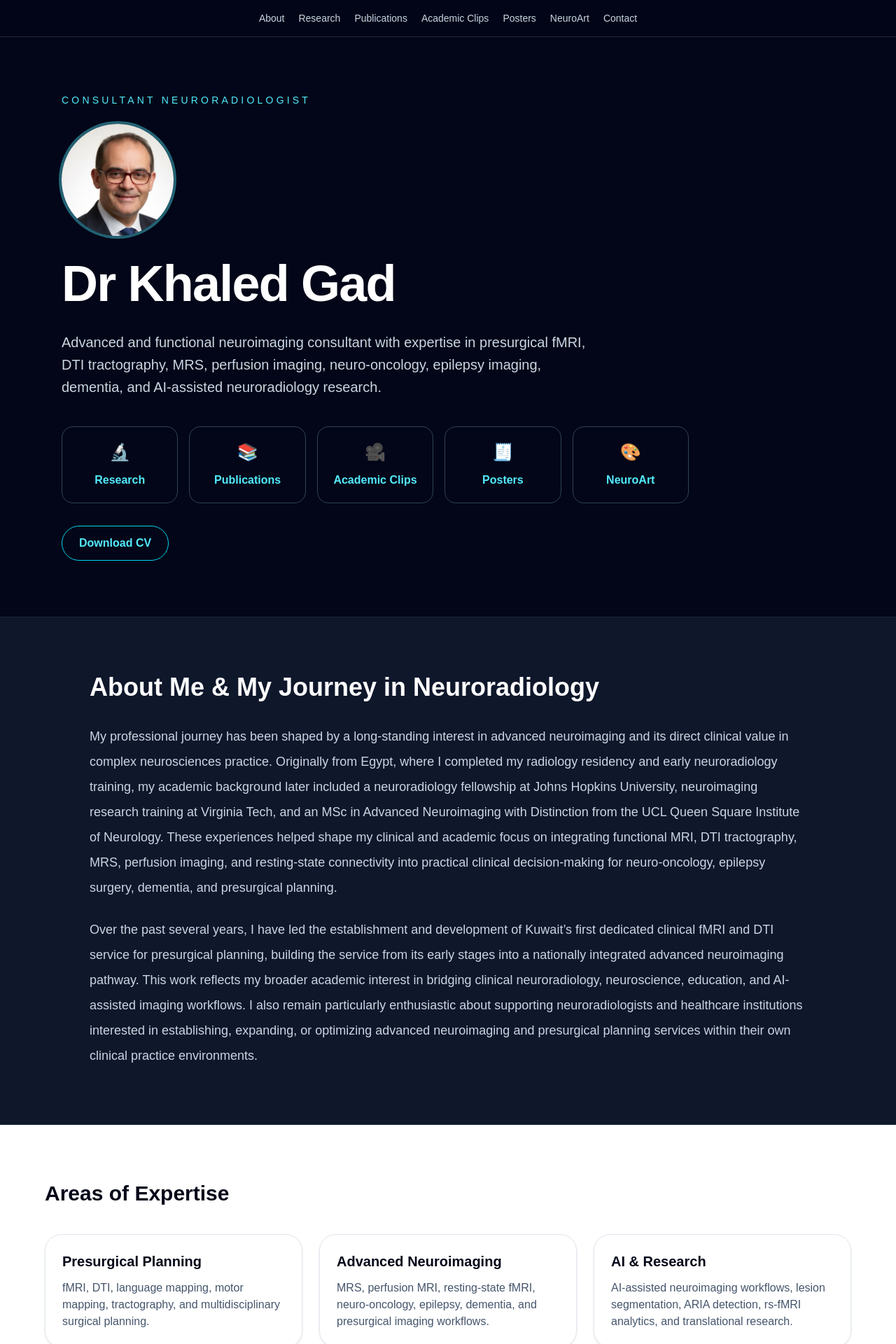
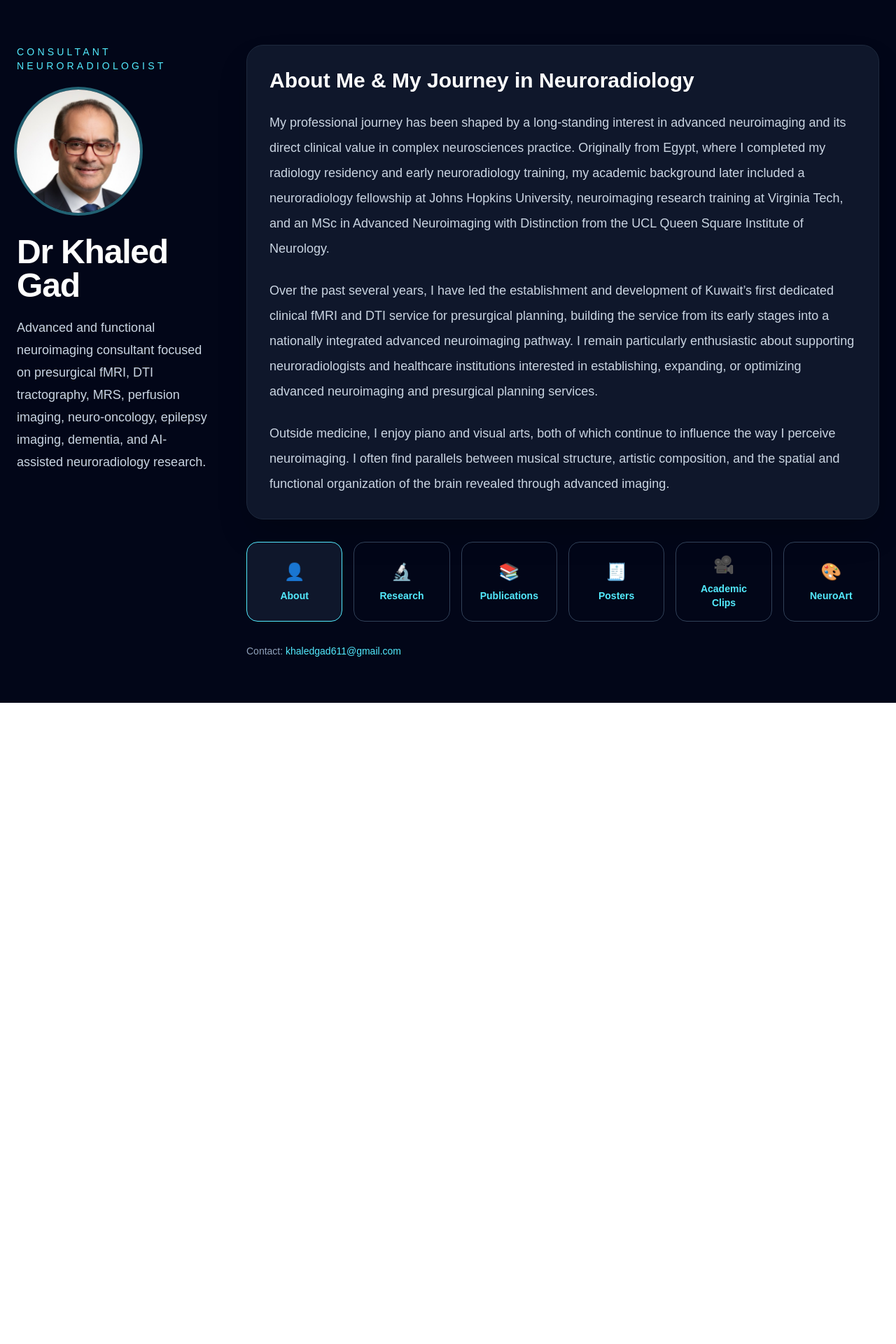
Before and after one commit to khaledneuro/dr-khaled-site, a Next.js app: page / in a window 1280 px wide. Shown: the top 1920 px of the page at 70% size. After the commit the page ends 1004 px from the top, so only its background shows below. Built offline with nearby package versions, Linux system fonts and the light colour scheme.

Commit message:
Redesign academic portfolio homepage

```diff
--- a/src/app/page.tsx
+++ b/src/app/page.tsx
@@ -1,3 +1,6 @@
+"use client";
+
+import { useState } from "react";
 import Image from "next/image";
 import profilePic from "../assets/profile.jpg";
 import fcdFig from "../assets/research/fcd.png";
@@ -7,23 +10,13 @@ import maturationFig from "../assets/research/maturation.png";
 import apoeFig from "../assets/research/apoe.png";
 
 export default function Home() {
+  const [activeSection, setActiveSection] = useState("about");
+
   return (
     <main className="min-h-screen bg-slate-950 text-white">
-      <header className="sticky top-0 z-50 border-b border-slate-800 bg-slate-950/90 backdrop-blur">
-        <nav className="mx-auto flex max-w-6xl justify-center px-6 py-4">
-          <div className="flex flex-wrap justify-center gap-5 text-sm text-slate-300">
-            <a href="#about" className="hover:text-cyan-300">About</a>
-            <a href="#research" className="hover:text-cyan-300">Research</a>
-            <a href="#publications" className="hover:text-cyan-300">Publications</a>
-            <a href="#clips" className="hover:text-cyan-300">Academic Clips</a>
-            <a href="#posters" className="hover:text-cyan-300">Posters</a>
-            <a href="#neuroart" className="hover:text-cyan-300">NeuroArt</a>
-            <a href="#contact" className="hover:text-cyan-300">Contact</a>
-          </div>
-        </nav>
-      </header>
-
-      <section className="mx-auto max-w-6xl px-6 py-20">
+      <section className="mx-auto max-w-7xl px-6 py-16">
+        <div className="grid gap-12 lg:grid-cols-[280px_1fr] lg:items-start">
+          <div>
             <p className="mb-6 text-sm uppercase tracking-[0.3em] text-cyan-300">
               Consultant Neuroradiologist
             </p>
@@ -31,355 +24,209 @@ export default function Home() {
             <Image
               src={profilePic}
               alt="Dr Khaled Gad"
-          className="mb-8 h-40 w-40 rounded-full object-cover ring-4 ring-cyan-300/40"
+              className="mb-8 h-44 w-44 rounded-full object-cover ring-4 ring-cyan-300/40"
               priority
             />
 
-        <h1 className="max-w-4xl text-5xl font-bold tracking-tight md:text-7xl">
+            <h1 className="text-5xl font-bold tracking-tight">
               Dr Khaled Gad
             </h1>
 
-        <p className="mt-8 max-w-3xl text-xl leading-8 text-slate-300">
-          Advanced and functional neuroimaging consultant with expertise in
+            <p className="mt-5 text-lg leading-8 text-slate-300">
+              Advanced and functional neuroimaging consultant focused on
               presurgical fMRI, DTI tractography, MRS, perfusion imaging,
               neuro-oncology, epilepsy imaging, dementia, and AI-assisted
               neuroradiology research.
             </p>
-
-        <div className="mt-10 grid max-w-4xl gap-4 sm:grid-cols-2 lg:grid-cols-5">
-          <a href="#research" className="rounded-2xl border border-slate-700 p-5 text-center hover:border-cyan-300 hover:bg-slate-900">
-            <div className="text-2xl">🔬</div>
-            <div className="mt-3 font-semibold text-cyan-300">Research</div>
-          </a>
-
-          <a href="#publications" className="rounded-2xl border border-slate-700 p-5 text-center hover:border-cyan-300 hover:bg-slate-900">
-            <div className="text-2xl">📚</div>
-            <div className="mt-3 font-semibold text-cyan-300">Publications</div>
-          </a>
-
-          <a href="#clips" className="rounded-2xl border border-slate-700 p-5 text-center hover:border-cyan-300 hover:bg-slate-900">
-            <div className="text-2xl">🎥</div>
-            <div className="mt-3 font-semibold text-cyan-300">Academic Clips</div>
-          </a>
-
-          <a href="#posters" className="rounded-2xl border border-slate-700 p-5 text-center hover:border-cyan-300 hover:bg-slate-900">
-            <div className="text-2xl">🧾</div>
-            <div className="mt-3 font-semibold text-cyan-300">Posters</div>
-          </a>
-
-          <a href="#neuroart" className="rounded-2xl border border-slate-700 p-5 text-center hover:border-cyan-300 hover:bg-slate-900">
-            <div className="text-2xl">🎨</div>
-            <div className="mt-3 font-semibold text-cyan-300">NeuroArt</div>
-          </a>
           </div>
 
-        <div className="mt-8">
-          <a
-            href="/files/cv.pdf"
-            target="_blank"
-            className="inline-block rounded-full border border-cyan-400 px-6 py-3 font-semibold text-cyan-300 hover:bg-cyan-400 hover:text-slate-950"
-          >
-            Download CV
-          </a>
-        </div>
-      </section>
-
-      <section id="about" className="border-y border-slate-800 bg-slate-900 px-6 py-20">
-        <div className="mx-auto max-w-5xl">
-          <h2 className="text-4xl font-bold">
+          <div>
+            <section className="rounded-3xl border border-slate-800 bg-slate-900 p-8 shadow-2xl">
+              <h2 className="text-3xl font-bold">
                 About Me & My Journey in Neuroradiology
               </h2>
 
-          <p className="mt-8 text-lg leading-9 text-slate-300">
-  My professional journey has been shaped by a long-standing interest
-  in advanced neuroimaging and its direct clinical value in complex
-  neurosciences practice. Originally from Egypt, where I completed my
-  radiology residency and early neuroradiology training, my academic
-  background later included a neuroradiology fellowship at Johns
-  Hopkins University, neuroimaging research training at Virginia Tech,
-  and an MSc in Advanced Neuroimaging with Distinction from the UCL
-  Queen Square Institute of Neurology. These experiences helped shape
-  my clinical and academic focus on integrating functional MRI, DTI
-  tractography, MRS, perfusion imaging, and resting-state connectivity
-  into practical clinical decision-making for neuro-oncology,
-  epilepsy surgery, dementia, and presurgical planning.
+              <p className="mt-6 text-lg leading-9 text-slate-300">
+                My professional journey has been shaped by a long-standing
+                interest in advanced neuroimaging and its direct clinical value
+                in complex neurosciences practice. Originally from Egypt, where
+                I completed my radiology residency and early neuroradiology
+                training, my academic background later included a
+                neuroradiology fellowship at Johns Hopkins University,
+                neuroimaging research training at Virginia Tech, and an MSc in
+                Advanced Neuroimaging with Distinction from the UCL Queen
+                Square Institute of Neurology.
               </p>
 
               <p className="mt-6 text-lg leading-9 text-slate-300">
                 Over the past several years, I have led the establishment and
                 development of Kuwait’s first dedicated clinical fMRI and DTI
                 service for presurgical planning, building the service from its
-  early stages into a nationally integrated advanced neuroimaging
-  pathway. This work reflects my broader academic interest in bridging
-  clinical neuroradiology, neuroscience, education, and AI-assisted
-  imaging workflows. I also remain particularly enthusiastic about
-  supporting neuroradiologists and healthcare institutions interested
-  in establishing, expanding, or optimizing advanced neuroimaging and
-  presurgical planning services within their own clinical practice
-  environments.
+                early stages into a nationally integrated advanced
+                neuroimaging pathway. I remain particularly enthusiastic about
+                supporting neuroradiologists and healthcare institutions
+                interested in establishing, expanding, or optimizing advanced
+                neuroimaging and presurgical planning services.
+              </p>
 
+              <p className="mt-6 text-lg leading-9 text-slate-300">
+                Outside medicine, I enjoy piano and visual arts, both of which
+                continue to influence the way I perceive neuroimaging. I often
+                find parallels between musical structure, artistic composition,
+                and the spatial and functional organization of the brain
+                revealed through advanced imaging.
+              </p>
+            </section>
 
+            <div className="mt-8 grid gap-4 sm:grid-cols-2 lg:grid-cols-6">
+              {[
+                ["about", "👤", "About"],
+                ["research", "🔬", "Research"],
+                ["publications", "📚", "Publications"],
+                ["posters", "🧾", "Posters"],
+                ["clips", "🎥", "Academic Clips"],
+                ["neuroart", "🎨", "NeuroArt"],
+              ].map(([key, icon, label]) => (
+                <button
+                  key={key}
+                  onClick={() => setActiveSection(key)}
+                  className={`rounded-2xl border p-4 text-center transition ${
+                    activeSection === key
+                      ? "border-cyan-300 bg-slate-900"
+                      : "border-slate-700 hover:border-cyan-300 hover:bg-slate-900"
+                  }`}
+                >
+                  <div className="text-2xl">{icon}</div>
+                  <div className="mt-2 text-sm font-semibold text-cyan-300">
+                    {label}
+                  </div>
+                </button>
+              ))}
+            </div>
+
+            {activeSection !== "about" && (
+              <div className="mt-10 rounded-3xl border border-slate-800 bg-slate-900 p-8 shadow-2xl">
+                {activeSection === "research" && (
+                  <section>
+                    <h2 className="text-3xl font-bold">Research Agenda</h2>
+
+                    <div className="mt-8 space-y-12">
+                      {[
+                        [
+                          fcdFig,
+                          "Cortex-Aware Deep Learning for Detection of FCD in Children",
+                        ],
+                        [
+                          boldFig,
+                          "The BOLD Framework for Establishing a Nationwide fMRI Service",
+                        ],
+                        [
+                          ariaFig,
+                          "Dual-Pipeline Deep Learning for ARIA-E and ARIA-H Detection",
+                        ],
+                        [
+                          maturationFig,
+                          "Deep Learning Assessment of Pediatric Brain Maturation",
+                        ],
+                        [
+                          apoeFig,
+                          "ApoE ε4 and Resting-State fMRI Connectivity",
+                        ],
+                      ].map(([fig, title], index) => (
+                        <div
+                          key={index}
+                          className="grid gap-6 lg:grid-cols-2 lg:items-center"
+                        >
+                          <Image
+                            src={fig}
+                            alt={title as string}
+                            className="rounded-2xl border border-slate-800"
+                          />
+                          <div>
+                            <h3 className="text-xl font-semibold text-cyan-300">
+                              {title as string}
+                            </h3>
+                            <p className="mt-4 leading-8 text-slate-300">
+                              Selected academic project in advanced
+                              neuroimaging, AI-assisted neuroradiology,
+                              presurgical planning, or network neuroscience.
                             </p>
                           </div>
+                        </div>
+                      ))}
+                    </div>
                   </section>
+                )}
 
-      <section id="expertise" className="bg-white px-6 py-20 text-slate-950">
-        <div className="mx-auto max-w-6xl">
-          <h2 className="text-3xl font-bold">Areas of Expertise</h2>
+                {activeSection === "publications" && (
+                  <section>
+                    <h2 className="text-3xl font-bold">
+                      Selected Publications
+                    </h2>
+                    <p className="mt-5 leading-8 text-slate-300">
+                      Selected academic publications and research outputs in
+                      neuroradiology, advanced neuroimaging, functional MRI,
+                      and AI-assisted imaging workflows.
+                    </p>
 
-          <div className="mt-10 grid gap-6 md:grid-cols-3">
-            <div className="rounded-3xl border border-slate-200 p-6 shadow-sm">
-              <h3 className="text-xl font-semibold">Presurgical Planning</h3>
-              <p className="mt-3 text-slate-600">
-                fMRI, DTI, language mapping, motor mapping, tractography, and
-                multidisciplinary surgical planning.
+                    <a
+                      href="https://scholar.google.com/citations?user=TL_LNkEAAAAJ&hl=en"
+                      target="_blank"
+                      className="mt-8 inline-block rounded-full bg-cyan-400 px-6 py-3 font-semibold text-slate-950 hover:bg-cyan-300"
+                    >
+                      View Full Google Scholar Profile
+                    </a>
+                  </section>
+                )}
+
+                {activeSection === "posters" && (
+                  <section>
+                    <h2 className="text-3xl font-bold">Posters</h2>
+                    <p className="mt-5 leading-8 text-slate-300">
+                      Selected scientific posters and conference materials will
+                      be added here.
                     </p>
+                  </section>
+                )}
+
+                {activeSection === "clips" && (
+                  <section>
+                    <h2 className="text-3xl font-bold">Academic Clips</h2>
+                    <p className="mt-5 leading-8 text-slate-300">
+                      Selected one-minute academic clips, invited talks,
+                      teaching excerpts, and conference presentations in
+                      neuroradiology and advanced neuroimaging.
+                    </p>
+                  </section>
+                )}
+
+                {activeSection === "neuroart" && (
+                  <section>
+                    <h2 className="text-3xl font-bold">NeuroArt</h2>
+                    <p className="mt-5 leading-8 text-slate-300">
+                      A selected space for NeuroArt Challenge work, combining
+                      brain imaging, visual creativity, neuroscience education,
+                      and artistic interpretation.
+                    </p>
+                  </section>
+                )}
               </div>
+            )}
 
-            <div className="rounded-3xl border border-slate-200 p-6 shadow-sm">
-              <h3 className="text-xl font-semibold">Advanced Neuroimaging</h3>
-              <p className="mt-3 text-slate-600">
-                MRS, perfusion MRI, resting-state fMRI, neuro-oncology,
-                epilepsy, dementia, and presurgical imaging workflows.
-              </p>
-            </div>
-
-            <div className="rounded-3xl border border-slate-200 p-6 shadow-sm">
-              <h3 className="text-xl font-semibold">AI & Research</h3>
-              <p className="mt-3 text-slate-600">
-                AI-assisted neuroimaging workflows, lesion segmentation,
-                ARIA detection, rs-fMRI analytics, and translational research.
+            <div className="mt-8 text-sm text-slate-400">
+              <p>
+                Contact:{" "}
+                <a
+                  href="mailto:khaledgad611@gmail.com"
+                  className="text-cyan-300 hover:underline"
+                >
+                  khaledgad611@gmail.com
+                </a>
               </p>
             </div>
           </div>
         </div>
       </section>
-
-     <section id="research" className="bg-slate-950 px-6 py-24">
-  <div className="mx-auto max-w-7xl">
-    <h2 className="text-4xl font-bold">Research Agenda</h2>
-
-    <p className="mt-5 max-w-4xl text-lg leading-8 text-slate-300">
-      Selected academic projects focused on advanced neuroimaging,
-      presurgical mapping, pediatric epilepsy, dementia, AI-assisted
-      neuroradiology, and imaging biomarkers.
-    </p>
-
-    <div className="mt-16 space-y-24">
-
-      <div className="grid items-center gap-10 lg:grid-cols-2">
-        <div>
-          <h3 className="text-2xl font-semibold text-cyan-300">
-            Cortex-Aware Deep Learning for Detection of Focal Cortical Dysplasia in Children
-          </h3>
-
-          <p className="mt-5 leading-8 text-slate-300">
-            A multimodal T1/FLAIR deep learning framework for subject-level
-            detection of focal cortical dysplasia using cortex-focused
-            preprocessing, asymmetry modeling, and ensemble learning.
-            The project explores AI-assisted identification of subtle cortical
-            abnormalities in pediatric presurgical epilepsy evaluation.
-          </p>
-        </div>
-
-        <div>
-          <Image
-            src={fcdFig}
-            alt="FCD ROC Curve"
-            className="rounded-3xl border border-slate-800 shadow-2xl"
-          />
-        </div>
-      </div>
-
-      <div className="grid items-center gap-10 lg:grid-cols-2">
-        <div className="order-2 lg:order-1">
-          <Image
-            src={boldFig}
-            alt="BOLD framework"
-            className="rounded-3xl border border-slate-800 shadow-2xl"
-          />
-        </div>
-
-        <div className="order-1 lg:order-2">
-          <h3 className="text-2xl font-semibold text-cyan-300">
-            The “BOLD” Framework for Establishing a Nationwide fMRI Service
-          </h3>
-
-          <p className="mt-5 leading-8 text-slate-300">
-            An educational and service-development framework describing
-            the establishment of Kuwait’s first nationwide clinical fMRI
-            service for presurgical planning. The framework addresses
-            infrastructure, protocol optimization, limitations,
-            post-processing, and multidisciplinary communication.
-          </p>
-        </div>
-      </div>
-
-      <div className="grid items-center gap-10 lg:grid-cols-2">
-        <div>
-          <h3 className="text-2xl font-semibold text-cyan-300">
-            Dual-Pipeline Deep Learning for ARIA-E and ARIA-H Detection
-          </h3>
-
-          <p className="mt-5 leading-8 text-slate-300">
-            A dual AI workflow for automated ARIA-E segmentation and
-            ARIA-H detection using proxy datasets including WMH and
-            VALDO microbleed datasets. The project supports future
-            monitoring workflows for anti-amyloid therapies.
-          </p>
-        </div>
-
-        <div>
-          <Image
-            src={ariaFig}
-            alt="ARIA metrics"
-            className="rounded-3xl border border-slate-800 shadow-2xl"
-          />
-        </div>
-      </div>
-
-      <div className="grid items-center gap-10 lg:grid-cols-2">
-        <div className="order-2 lg:order-1">
-          <Image
-            src={maturationFig}
-            alt="Brain maturation probabilities"
-            className="rounded-3xl border border-slate-800 shadow-2xl"
-          />
-        </div>
-
-        <div className="order-1 lg:order-2">
-          <h3 className="text-2xl font-semibold text-cyan-300">
-            Deep Learning Assessment of Pediatric Brain Maturation
-          </h3>
-
-          <p className="mt-5 leading-8 text-slate-300">
-            A pilot normative modeling study evaluating whether deep
-            learning can capture meaningful developmental maturation
-            patterns on pediatric MRI and potentially identify atypical
-            neurodevelopmental trajectories.
-          </p>
-        </div>
-      </div>
-
-      <div className="grid items-center gap-10 lg:grid-cols-2">
-        <div>
-          <h3 className="text-2xl font-semibold text-cyan-300">
-            Beyond the Default Mode: ApoE ε4 and Resting-State Connectivity
-          </h3>
-
-          <p className="mt-5 leading-8 text-slate-300">
-            A resting-state fMRI connectomics study using ADNI data
-            demonstrating that ApoE ε4-related dysconnectivity extends
-            beyond the default mode network and prominently involves
-            dorsal attention and somatomotor systems.
-          </p>
-        </div>
-
-        <div>
-          <Image
-            src={apoeFig}
-            alt="ApoE connectivity network"
-            className="rounded-3xl border border-slate-800 shadow-2xl"
-          />
-        </div>
-      </div>
-
-    </div>
-  </div>
-</section>
-
-      <section id="publications" className="bg-white px-6 py-20 text-slate-950">
-  <div className="mx-auto max-w-6xl">
-    <h2 className="text-3xl font-bold">Selected Publications</h2>
-
-    <p className="mt-4 max-w-3xl text-slate-600">
-      Selected academic publications and research outputs in neuroradiology,
-      advanced neuroimaging, functional MRI, and AI-assisted imaging workflows.
-    </p>
-
-    <div className="mt-10 grid gap-6 md:grid-cols-2">
-      <div className="rounded-3xl border border-slate-200 p-6 shadow-sm">
-        <h3 className="text-xl font-semibold">
-          Advanced Neuroimaging and Presurgical Mapping
-        </h3>
-        <p className="mt-3 text-slate-600">
-          Publications and academic work related to functional MRI, DTI
-          tractography, presurgical planning, and clinically integrated
-          neuroimaging workflows.
-        </p>
-      </div>
-
-      <div className="rounded-3xl border border-slate-200 p-6 shadow-sm">
-        <h3 className="text-xl font-semibold">
-          AI-Assisted Neuroradiology Research
-        </h3>
-        <p className="mt-3 text-slate-600">
-          Research outputs exploring deep learning, segmentation, connectivity
-          analysis, and imaging-based biomarkers in neurological disease.
-        </p>
-      </div>
-    </div>
-
-    <div className="mt-10">
-      <a
-        href="https://scholar.google.com/citations?user=TL_LNkEAAAAJ&hl=en"
-        target="_blank"
-        className="inline-block rounded-full bg-slate-950 px-6 py-3 font-semibold text-white hover:bg-slate-800"
-      >
-        View Full Google Scholar Profile
-      </a>
-    </div>
-  </div>
-</section>
-
-      <section id="posters" className="bg-white px-6 py-20 text-slate-950">
-        <div className="mx-auto max-w-6xl">
-          <h2 className="text-3xl font-bold">Posters</h2>
-          <p className="mt-4 max-w-3xl text-slate-600">
-            Selected scientific posters and conference materials will be
-            available here.
-          </p>
-        </div>
-      </section>
-
-      <section id="neuroart" className="bg-slate-950 px-6 py-20">
-        <div className="mx-auto max-w-6xl">
-          <h2 className="text-3xl font-bold">NeuroArt</h2>
-          <p className="mt-4 max-w-3xl text-slate-300">
-            A selected space for NeuroArt Challenge work, combining brain
-            imaging, visual creativity, neuroscience education, and artistic
-            interpretation.
-          </p>
-        </div>
-      </section>
-
-      <section id="contact" className="bg-slate-900 px-6 py-20">
-        <div className="mx-auto max-w-6xl">
-          <h2 className="text-3xl font-bold">Contact</h2>
-
-          <p className="mt-6 text-slate-300">
-            Preferred contact:{" "}
-            <a href="mailto:khaledgad611@gmail.com" className="text-cyan-300 hover:underline">
-              khaledgad611@gmail.com
-            </a>
-          </p>
-
-          <p className="mt-4 text-slate-400">Additional professional contacts:</p>
-
-          <ul className="mt-3 space-y-2 text-slate-300">
-            <li>
-              <a href="mailto:khagad@moh.gov.kw" className="text-cyan-300 hover:underline">
-                khagad@moh.gov.kw
-              </a>
-            </li>
-            <li>
-              <a href="mailto:khaled.gad.20@ucl.ac.uk" className="text-cyan-300 hover:underline">
-                khaled.gad.20@ucl.ac.uk
-              </a>
-            </li>
-          </ul>
-        </div>
-      </section>
     </main>
   );
 }
```
Lines whose indentation alone changed are shown as unchanged.
